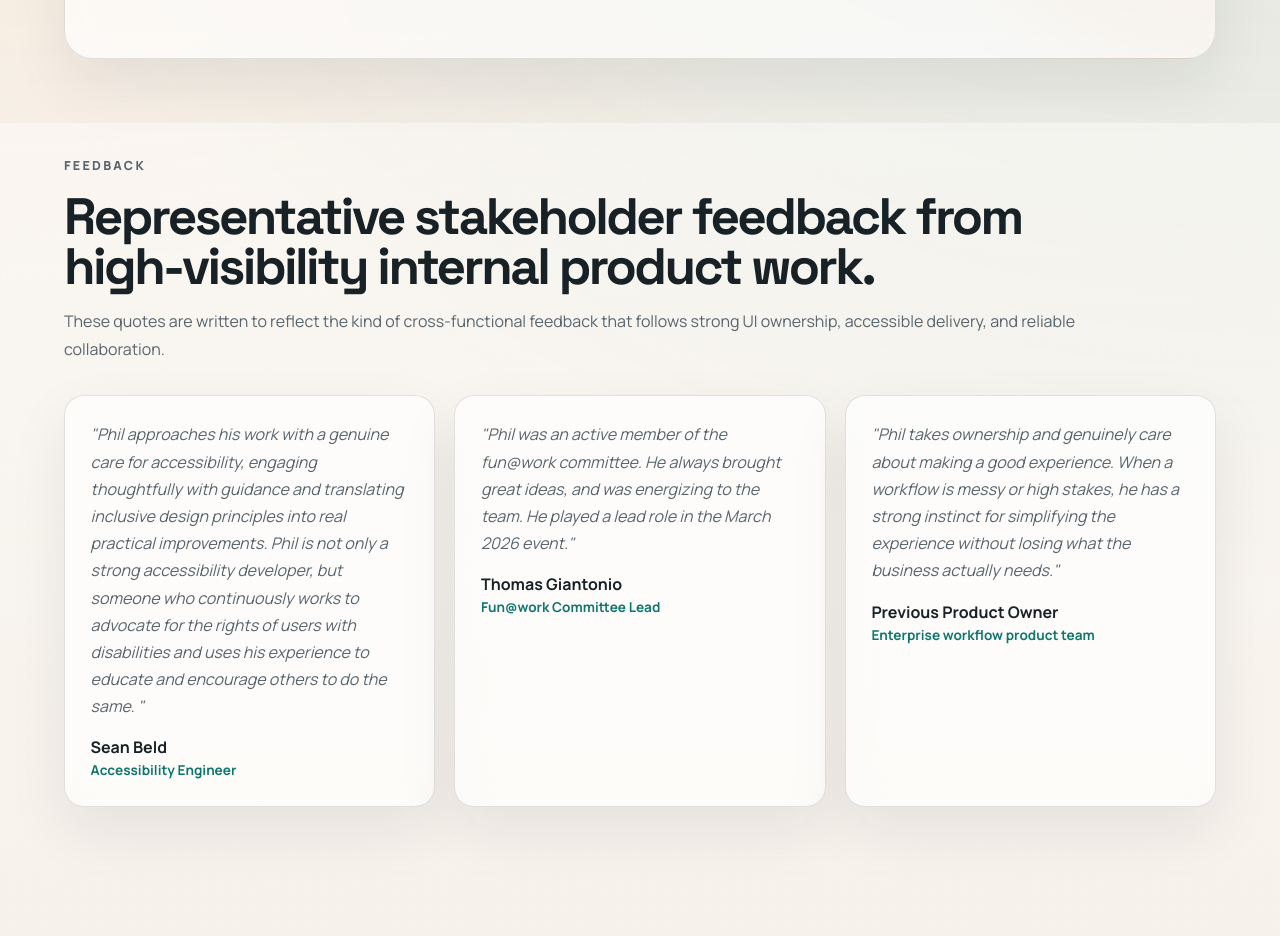
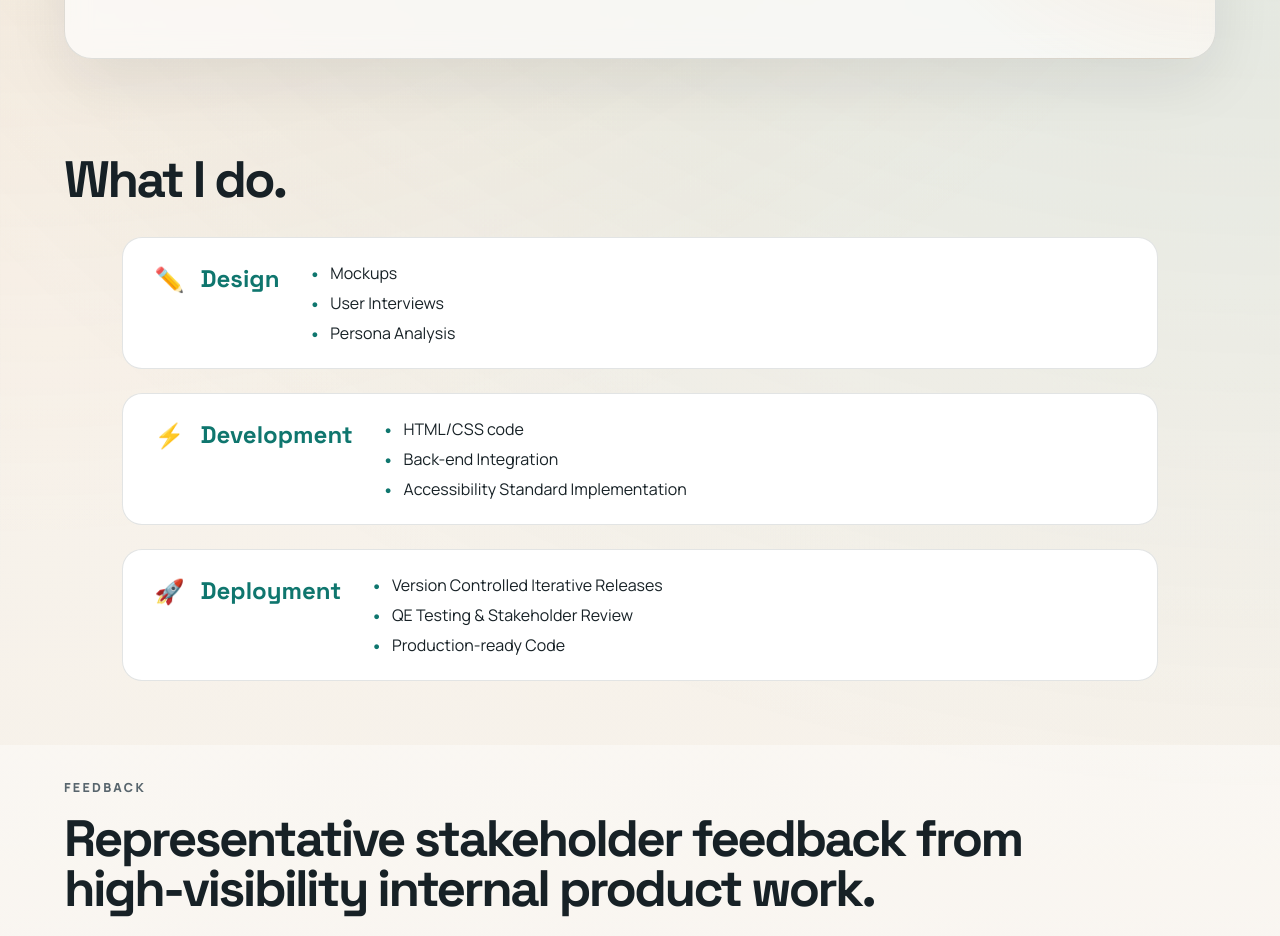
Before and after one commit to philipagardner/phil_site, a React (Vite) app: page / in a window 1280 px wide. Shown: the part 1000-1936 px from the top of the page. Built offline with nearby package versions, Linux system fonts and the light colour scheme.

Commit message:
Add Work Process Animation component and styles to HomePage

```diff
--- a/src/pages/HomePage.jsx
+++ b/src/pages/HomePage.jsx
@@ -2,6 +2,7 @@ import { Link } from 'react-router-dom';
 import TestimonialsSection from '../components/TestimonialsSection';
 import PageHero from '../components/PageHero';
 import PricingSection from '../components/PricingSection';
+import { useState, useEffect } from 'react';
 
 const services = [
   {
@@ -55,6 +56,57 @@ const reasons = [
     description: 'I care about shipped outcomes, adoption, and the signals that prove whether a UI is actually improving work.',
   },
 ];
+
+const workProcess = [
+  {
+    title: 'Design',
+    icon: '✏️',
+    items: ['Mockups', 'User Interviews', 'Persona Analysis'],
+  },
+  {
+    title: 'Development',
+    icon: '⚡',
+    items: ['HTML/CSS code', 'Back-end Integration', 'Accessibility Standard Implementation'],
+  },
+  {
+    title: 'Deployment',
+    icon: '🚀',
+    items: ['Version Controlled Iterative Releases', 'QE Testing & Stakeholder Review', 'Production-ready Code'],
+  },
+];
+
+function WorkProcessAnimation() {
+  return (
+    <div className="work-process">
+      <div className="process-list">
+        {workProcess.map((step, index) => (
+          <div
+            key={step.title}
+            className="process-card"
+            style={{ animationDelay: `${index * 0.3}s` }}
+          >
+            <div className="process-header">
+              <div className="process-icon">{step.icon}</div>
+              <h3 className="process-title">{step.title}</h3>
+            </div>
+            <div className="process-items">
+              {step.items.map((item, i) => (
+                <div
+                  key={item}
+                  className="process-item"
+                  style={{ animationDelay: `${index * 0.3 + 0.2 + i * 0.15}s` }}
+                >
+                  <span className="item-bullet">●</span>
+                  {item}
+                </div>
+              ))}
+            </div>
+          </div>
+        ))}
+      </div>
+    </div>
+  );
+}
 
 function HomePage() {
   return (
@@ -124,6 +176,15 @@ function HomePage() {
         </div>
       </section>
 
+      <section className="section">
+        <div className="container">
+          <div className="section-heading">
+            <h2>What I do.</h2>
+          </div>
+          <WorkProcessAnimation />
+        </div>
+      </section>
+
       <TestimonialsSection />
 
       <PageHero
--- a/src/styles.css
+++ b/src/styles.css
@@ -999,6 +999,83 @@ textarea {
     z-index: 100;
 }
 
+.work-process {
+    max-width: 90%;
+    margin: 2rem auto 0;
+}
+
+.process-list {
+    display: flex;
+    flex-direction: column;
+    gap: 1.5rem;
+}
+
+.process-card {
+    padding: 1.5rem 2rem;
+    border: 1px solid var(--line);
+    border-radius: var(--radius-md);
+    display: grid;
+    grid-template-columns: auto 1fr;
+    gap: 2rem;
+    align-items: start;
+    animation: fadeInUp 0.6s ease both;
+    background-color: #FFFFFF;
+}
+
+@keyframes fadeInUp {
+    from {
+        opacity: 0;
+        transform: translateY(30px);
+    }
+    to {
+        opacity: 1;
+        transform: translateY(0);
+    }
+}
+
+.process-card .process-header {
+    display: flex;
+    flex-direction: row;
+    align-items: center;
+    gap: 1rem;
+}
+
+.process-icon {
+    font-size: 1.5rem;
+}
+
+.process-title {
+    font-family: "Space Grotesk", sans-serif;
+    font-size: 1.5rem;
+    color: var(--primary);
+    margin: 0;
+}
+
+.process-items {
+    display: flex;
+    flex-direction: column;
+    gap: 0.5rem;
+}
+
+.process-item {
+    display: flex;
+    align-items: center;
+    gap: 0.75rem;
+    font-size: 1rem;
+    color: var(--text);
+    animation: fadeIn 0.4s ease both;
+}
+
+@keyframes fadeIn {
+    from { opacity: 0; }
+    to { opacity: 1; }
+}
+
+.item-bullet {
+    color: var(--primary);
+    font-size: 0.7rem;
+}
+
 .nav-dropdown-menu.is-open {
     opacity: 1;
     visibility: visible;
```
